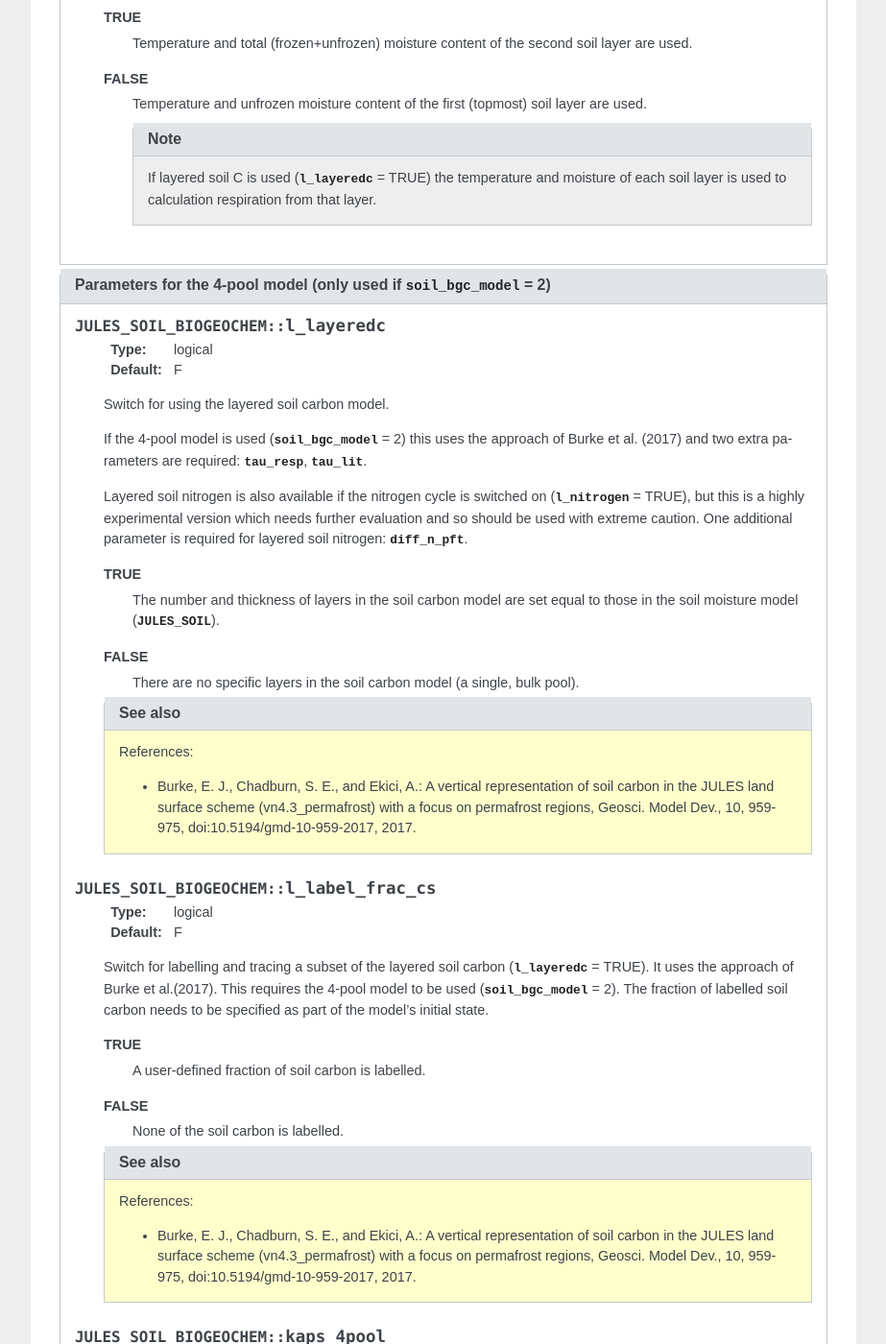
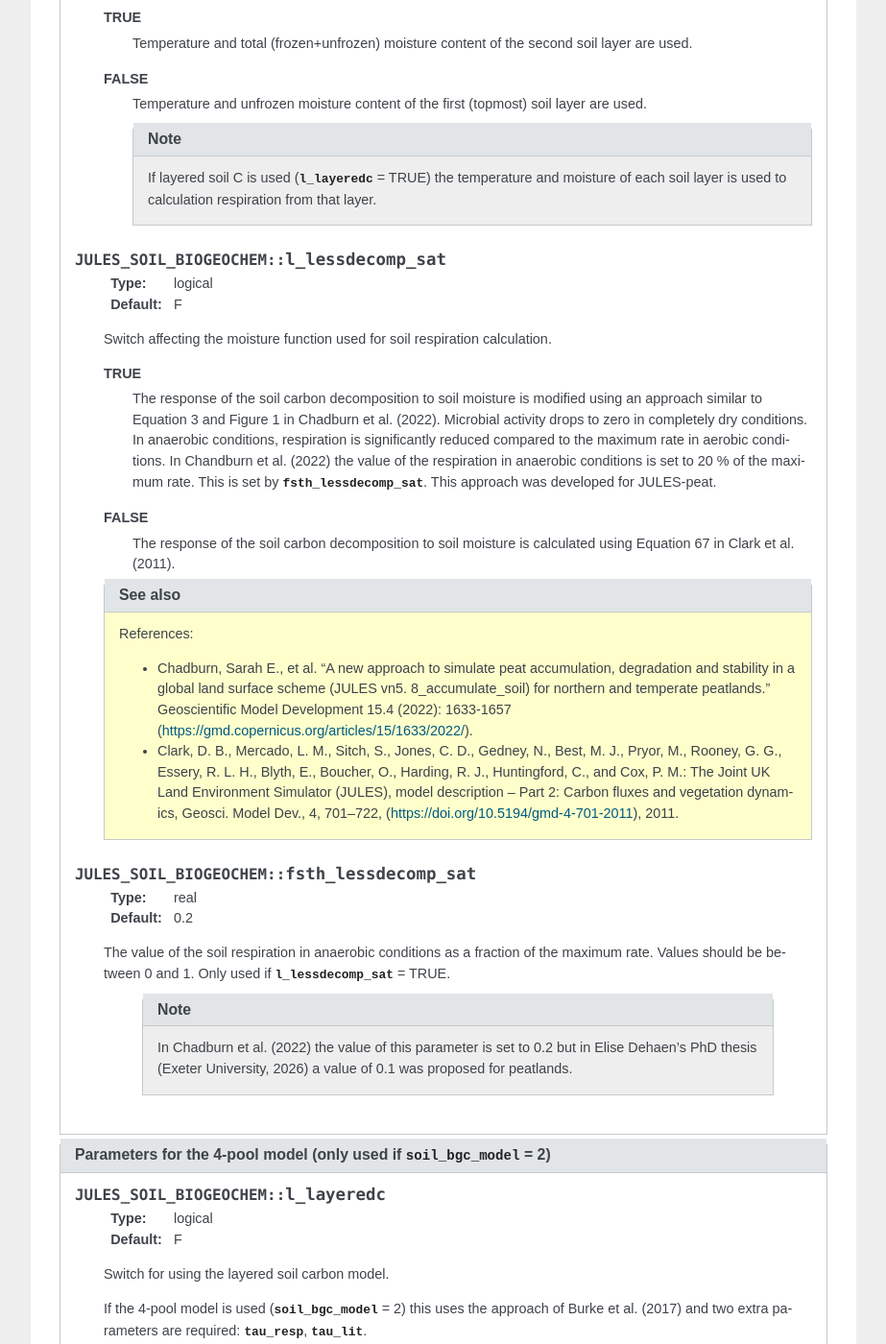
Before and after one commit to MetOffice/jules, a Sphinx documentation site: the page built from doc/source/namelists/jules_soil_biogeochem.nml.rst, in a window 1280 px wide and 1400 px high, scrolled down 2388 px. Shown: the whole window at 96% size, without its empty margins (224-1147 px from the left). Built offline with Sphinx 7.4.7, drawn with Linux system fonts in a browser that asks for light colours.

Commit message:
adding documentation

```diff
--- a/doc/source/namelists/jules_soil_biogeochem.nml.rst
+++ b/doc/source/namelists/jules_soil_biogeochem.nml.rst
@@ -113,6 +113,34 @@ If using the ECOSSE soil model, most soil parameters are read from a separate fi
 
           .. note:: If layered soil C is used (:nml:mem:`l_layeredc` = TRUE) the temperature and moisture of each soil layer is used to calculation respiration from that layer.
 
+   .. nml:member:: l_lessdecomp_sat
+
+      :type: logical
+      :default: F
+
+      Switch affecting the moisture function used for soil respiration calculation.
+
+      TRUE
+          The response of the soil carbon decomposition to soil moisture is modified using an approach similar to Equation 3 and Figure 1 in Chadburn et al. (2022). Microbial activity drops to zero in completely dry conditions. In anaerobic conditions, respiration is significantly reduced compared to the maximum rate in aerobic conditions. In Chandburn et al. (2022) the value of the respiration in anaerobic conditions is set to 20 % of the maximum rate. This is set by :nml:mem:`fsth_lessdecomp_sat`. This approach was developed for JULES-peat.
+
+      FALSE
+         The response of the soil carbon decomposition to soil moisture is calculated using Equation 67 in Clark et al. (2011).
+
+      .. seealso::
+         References:
+
+         * Chadburn, Sarah E., et al. "A new approach to simulate peat accumulation, degradation and stability in a global land surface scheme (JULES vn5. 8_accumulate_soil) for northern and temperate peatlands." Geoscientific Model Development 15.4 (2022): 1633-1657 (https://gmd.copernicus.org/articles/15/1633/2022/).
+
+         * Clark, D. B., Mercado, L. M., Sitch, S., Jones, C. D., Gedney, N., Best, M. J., Pryor, M., Rooney, G. G., Essery, R. L. H., Blyth, E., Boucher, O., Harding, R. J., Huntingford, C., and Cox, P. M.: The Joint UK Land Environment Simulator (JULES), model description – Part 2: Carbon fluxes and vegetation dynamics, Geosci. Model Dev., 4, 701–722, (https://doi.org/10.5194/gmd-4-701-2011), 2011.
+
+   .. nml:member:: fsth_lessdecomp_sat
+
+      :type: real
+      :default: 0.2
+
+      The value of the soil respiration in anaerobic conditions as a fraction of the maximum rate. Values should be between 0 and 1. Only used if :nml:mem:`l_lessdecomp_sat` = TRUE.
+
+       .. note:: In Chadburn et al. (2022) the value of this parameter is set to 0.2 but in Elise Dehaen's PhD thesis (Exeter University, 2026) a value of 0.1 was proposed for peatlands.
 
 
 .. nml:group:: Parameters for the 4-pool model (only used if :nml:mem:`soil_bgc_model` = 2)
```
